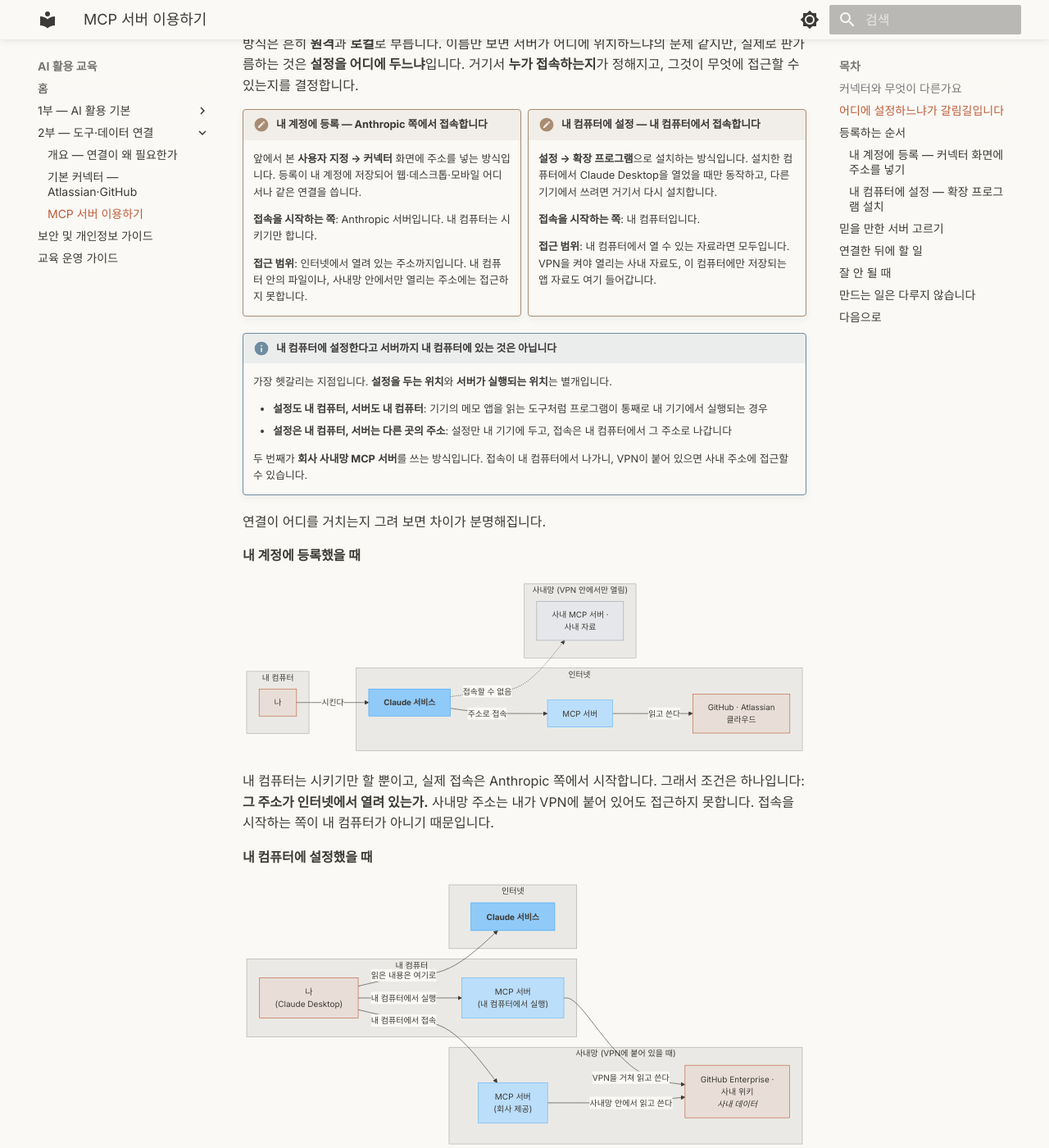
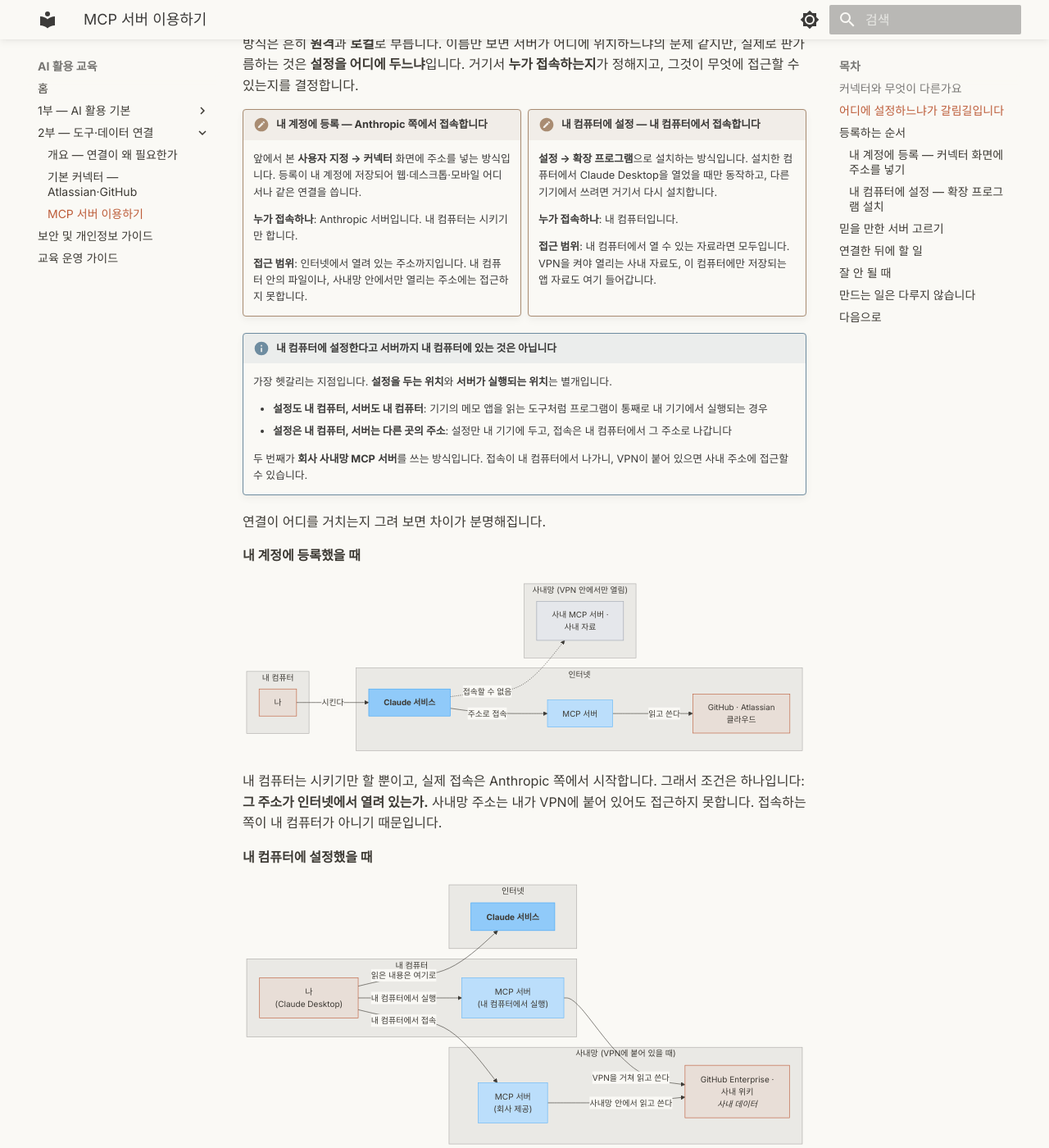
Before and after one commit to scroogy-dev/ai-onboarding, an MkDocs documentation site: the page built from docs/connect/mcp-servers.md, in a window 1280 px wide and 1400 px high, scrolled down 1477 px. Shown: the whole window at 82% size. Built offline with MkDocs 1.6.1 and Material for MkDocs 9.7.7, drawn with Linux system fonts in a browser that asks for light colours.

Commit message:
docs: 원격·로컬 카드 항목명을 「누가 접속하나」로 도입문과 통일 (#49)

````diff
--- a/docs/connect/mcp-servers.md
+++ b/docs/connect/mcp-servers.md
@@ -46,14 +46,14 @@
 !!! note "내 계정에 등록 — Anthropic 쪽에서 접속합니다"
     앞에서 본 **사용자 지정 → 커넥터** 화면에 주소를 넣는 방식입니다. 등록이 내 계정에 저장되어 웹·데스크톱·모바일 어디서나 같은 연결을 씁니다.
 
-    **접속을 시작하는 쪽**: Anthropic 서버입니다. 내 컴퓨터는 시키기만 합니다.
+    **누가 접속하나**: Anthropic 서버입니다. 내 컴퓨터는 시키기만 합니다.
 
     **접근 범위**: 인터넷에서 열려 있는 주소까지입니다. 내 컴퓨터 안의 파일이나, 사내망 안에서만 열리는 주소에는 접근하지 못합니다.
 
 !!! note "내 컴퓨터에 설정 — 내 컴퓨터에서 접속합니다"
     **설정 → 확장 프로그램**으로 설치하는 방식입니다. 설치한 컴퓨터에서 Claude Desktop을 열었을 때만 동작하고, 다른 기기에서 쓰려면 거기서 다시 설치합니다.
 
-    **접속을 시작하는 쪽**: 내 컴퓨터입니다.
+    **누가 접속하나**: 내 컴퓨터입니다.
 
     **접근 범위**: 내 컴퓨터에서 열 수 있는 자료라면 모두입니다. VPN을 켜야 열리는 사내 자료도, 이 컴퓨터에만 저장되는 앱 자료도 여기 들어갑니다.
 
@@ -93,7 +93,7 @@ flowchart LR
     style X fill:#e5e7eb,stroke:#9ca3af,color:#6b7280
 ```
 
-내 컴퓨터는 시키기만 할 뿐이고, 실제 접속은 Anthropic 쪽에서 시작합니다. 그래서 조건은 하나입니다: **그 주소가 인터넷에서 열려 있는가.** 사내망 주소는 내가 VPN에 붙어 있어도 접근하지 못합니다. 접속을 시작하는 쪽이 내 컴퓨터가 아니기 때문입니다.
+내 컴퓨터는 시키기만 할 뿐이고, 실제 접속은 Anthropic 쪽에서 시작합니다. 그래서 조건은 하나입니다: **그 주소가 인터넷에서 열려 있는가.** 사내망 주소는 내가 VPN에 붙어 있어도 접근하지 못합니다. 접속하는 쪽이 내 컴퓨터가 아니기 때문입니다.
 
 **내 컴퓨터에 설정했을 때**
 
````
